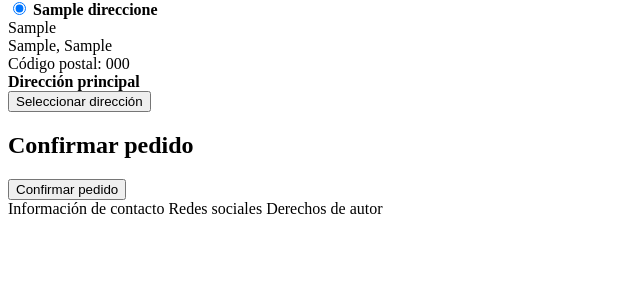
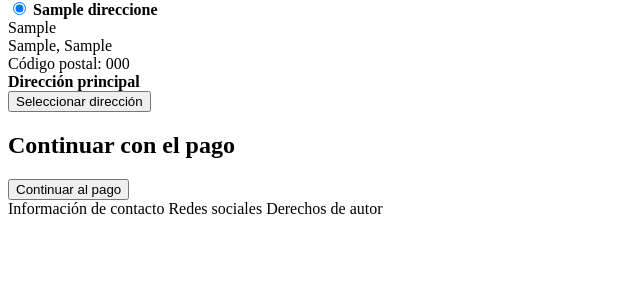
Before and after one commit to cristian9103/project_store, a Django app: page /pedidos/checkout/ in a window 1280 px wide. Shown: the part 446-746 px from the top of the page, without its empty margins (0-640 px from the left). Run offline with Django 5.2, Linux system fonts and the light colour scheme; a user stored in the database is signed in; tables that the repository leaves empty hold one stand-in row (values such as "Sample post").

Commit message:
Se agrega el método test_checkout_iniciar_pago_crea_pago_pendiente() al archivo pedidos/tests/test_views.py. Se modifican los archivos templates/pedidos/checkout/checkout.html, pedidos/urls.py, y pedidos/views/checkout.py

```diff
--- a/pedidos/urls.py
+++ b/pedidos/urls.py
@@ -15,7 +15,7 @@ urlpatterns = [
     path("mis-pedidos/", views.historial_view, name="historial"),
     path("mis-pedidos/<int:pk>/", views.detalle_view, name="detalle"),
     path("mis-pedidos/<int:pk>/cancelar/", views.cancelar_view, name="cancelar"),
-    path("mis-pedidos/<int:pk>/pago/confirmar", views.confirmar_pago, name="confirmar_pago"),
+    path("mis-pedidos/<int:pk>/pago/confirmar/", views.confirmar_pago, name="confirmar_pago"),
     path("mis-pedidos/<int:pk>/pago/iniciar/", views.iniciar_pago, name="iniciar_pago"),
     path("mis-pedidos/<int:pk>/pago/", views.pago, name="pago"),
 ]
--- a/pedidos/views/checkout.py
+++ b/pedidos/views/checkout.py
@@ -56,7 +56,7 @@ class CheckoutView(LoginRequiredMixin, View):
 
         accion = request.POST.get("accion")
 
-        if accion == "confirmar":
+        if accion == "iniciar_pago":
             return redirect(
                 "pedidos:pago",
                 pk=pedido.pk,
--- a/templates/pedidos/checkout/checkout.html
+++ b/templates/pedidos/checkout/checkout.html
@@ -132,7 +132,7 @@ Checkout
 </section>
 
 <section>
-    <h2>Confirmar pedido</h2>
+    <h2>Continuar con el pago</h2>
 
     {% if error %}
         <div>
@@ -146,10 +146,10 @@ Checkout
         <input
             type="hidden"
             name="accion"
-            value="confirmar"
+            value="iniciar_pago"
         >
         <button type="submit">
-            Confirmar pedido
+            Continuar al pago
         </button>
     </form>
 </section>
```
Also changed, not shown: pedidos/tests/test_views.py (+39 -18 lines).
